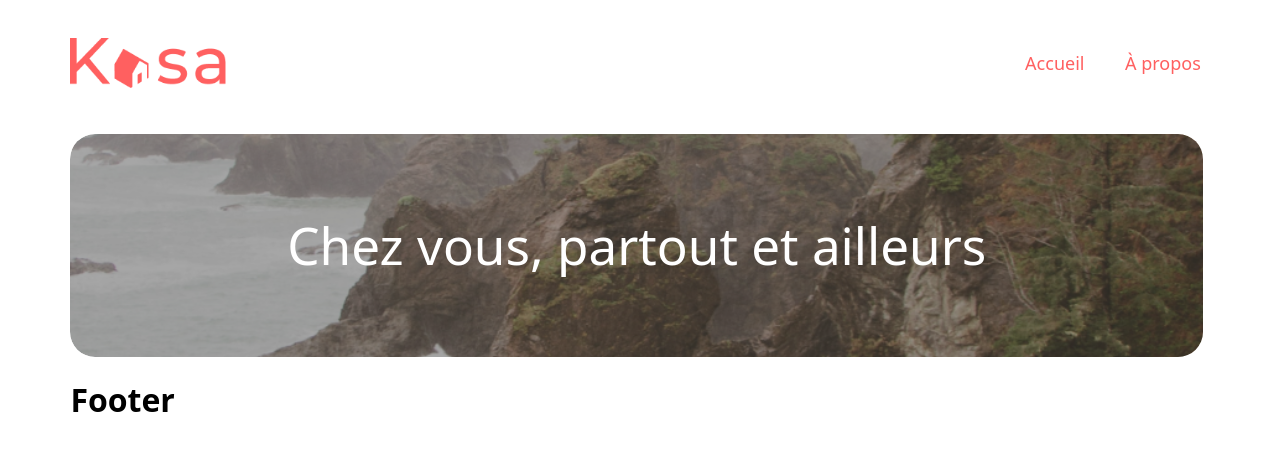
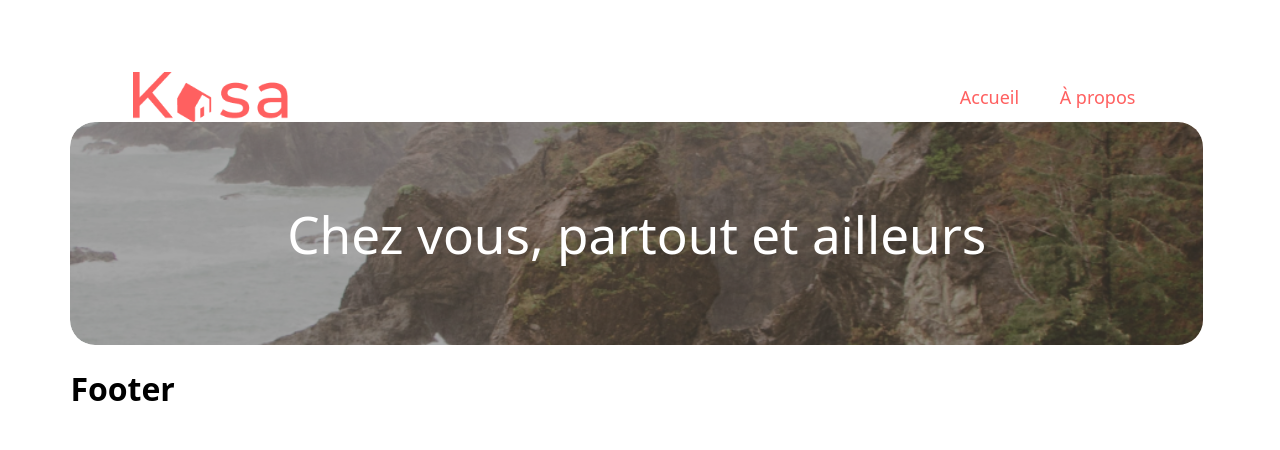
Before and after one commit to AeRyZe/kasa, a React (Create React App) app: page / in a window 1280 px wide. Shown: the top 450 px of the page. Built offline with nearby package versions, Linux system fonts and the light colour scheme; a web font is replaced by a local one.

Commit message:
fix(header): header style fix

```diff
--- a/src/Components/Header/Header.css
+++ b/src/Components/Header/Header.css
@@ -10,7 +10,7 @@ header {
     display: flex;
     justify-content: space-between;
     align-items: center;
-    padding-bottom: 4%;
+    padding: 3% 6% 0 5.5%;
 }
 
 .header-logo {
```
